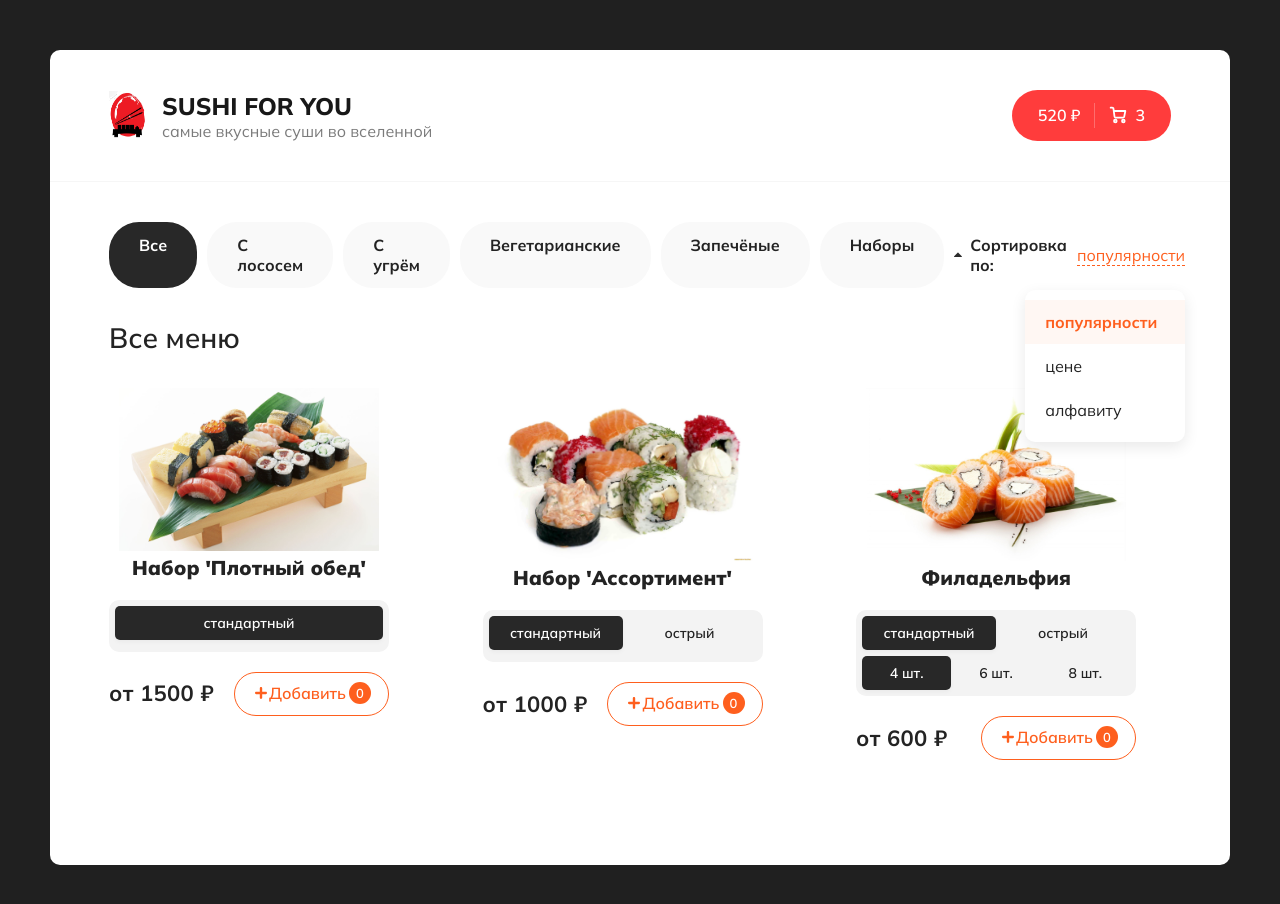
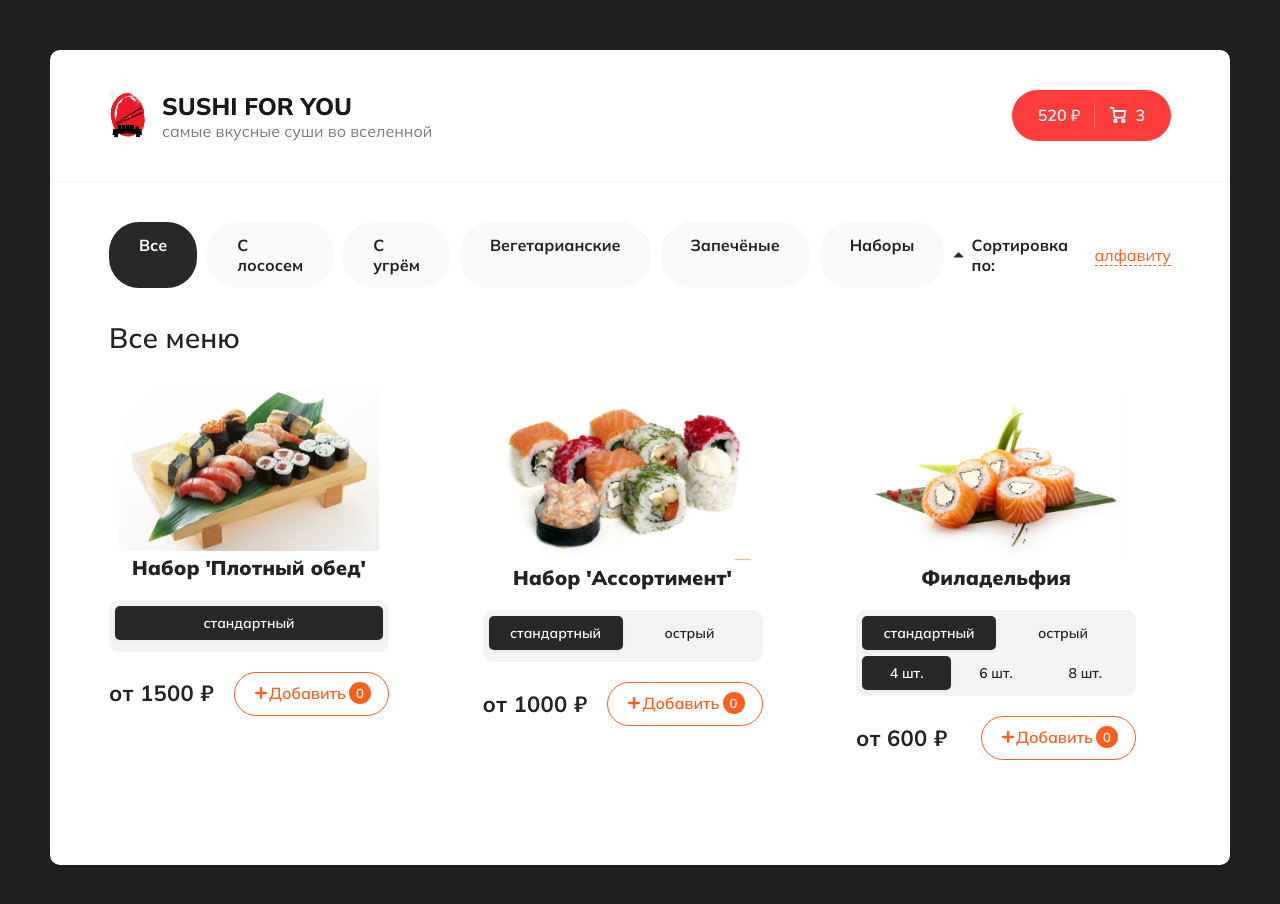
Before and after one commit to nikrassel/Sushi-for-you, a React (Create React App) app: page / in a window 1280 px wide. Shown: the top 904 px of the page. Built offline with nearby package versions, Linux system fonts and the light colour scheme.

Commit message:
add sorting logic

```diff
--- a/src/components/Sorting.jsx
+++ b/src/components/Sorting.jsx
@@ -1,6 +1,14 @@
 import React from "react";
 
 const Sorting = () => {
+  const [open, setOpen] = React.useState(false);
+  const [selectedSort, setSort] = React.useState(2);
+  const sortType = ["популярности", "цене", "алфавиту"];
+  const currentSort = sortType[selectedSort];
+  function changeSortType(index) {
+    setSort(index);
+    setOpen(false);
+  }
   return (
     <div className="sort">
       <div className="sort__label">
@@ -17,15 +25,23 @@ const Sorting = () => {
           />
         </svg>
         <b>Сортировка по:</b>
-        <span>популярности</span>
+        <span onClick={() => setOpen(!open)}>{currentSort}</span>
       </div>
-      <div className="sort__popup">
-        <ul>
-          <li className="active">популярности</li>
-          <li>цене</li>
-          <li>алфавиту</li>
-        </ul>
-      </div>
+      {open && (
+        <div className="sort__popup">
+          <ul>
+            {sortType.map((type, i) => (
+              <li
+                className={selectedSort === i ? "active" : ""}
+                onClick={() => changeSortType(i)}
+                key={type}
+              >
+                {type}
+              </li>
+            ))}
+          </ul>
+        </div>
+      )}
     </div>
   );
 };
```
